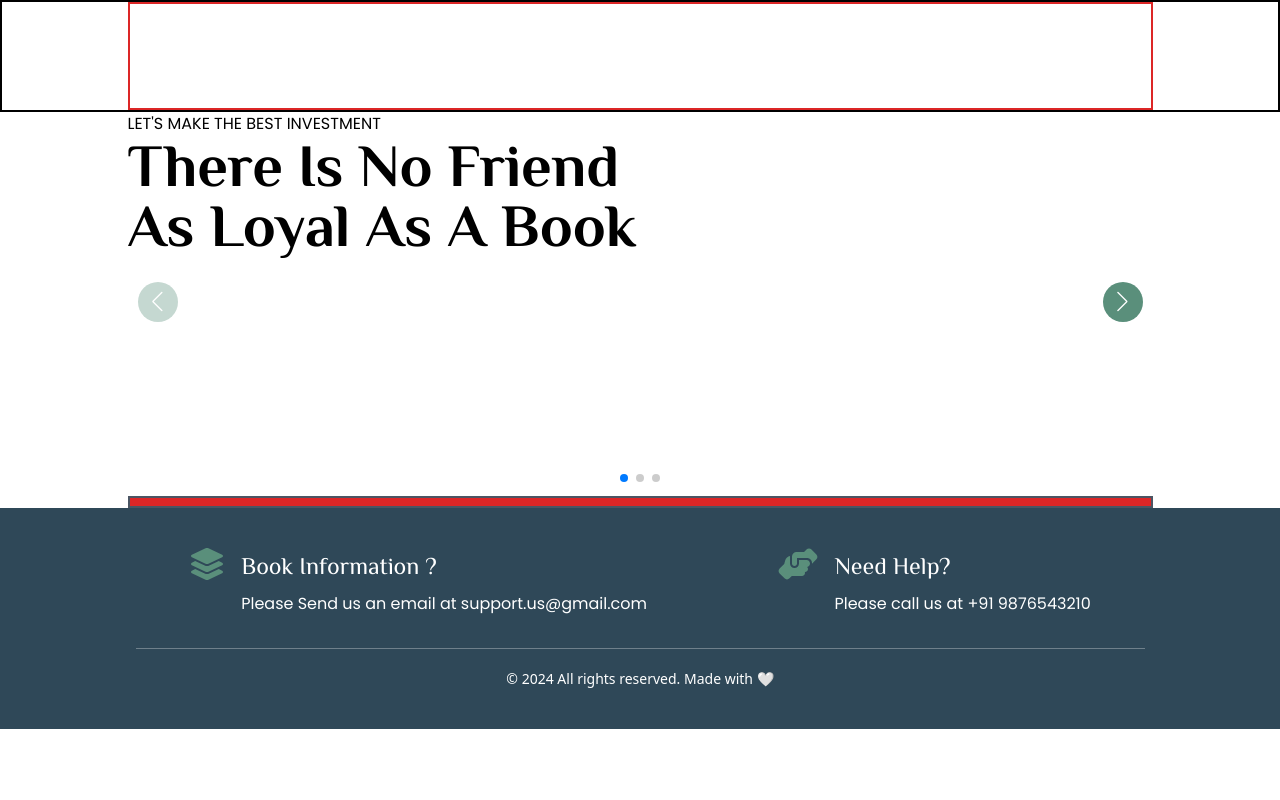
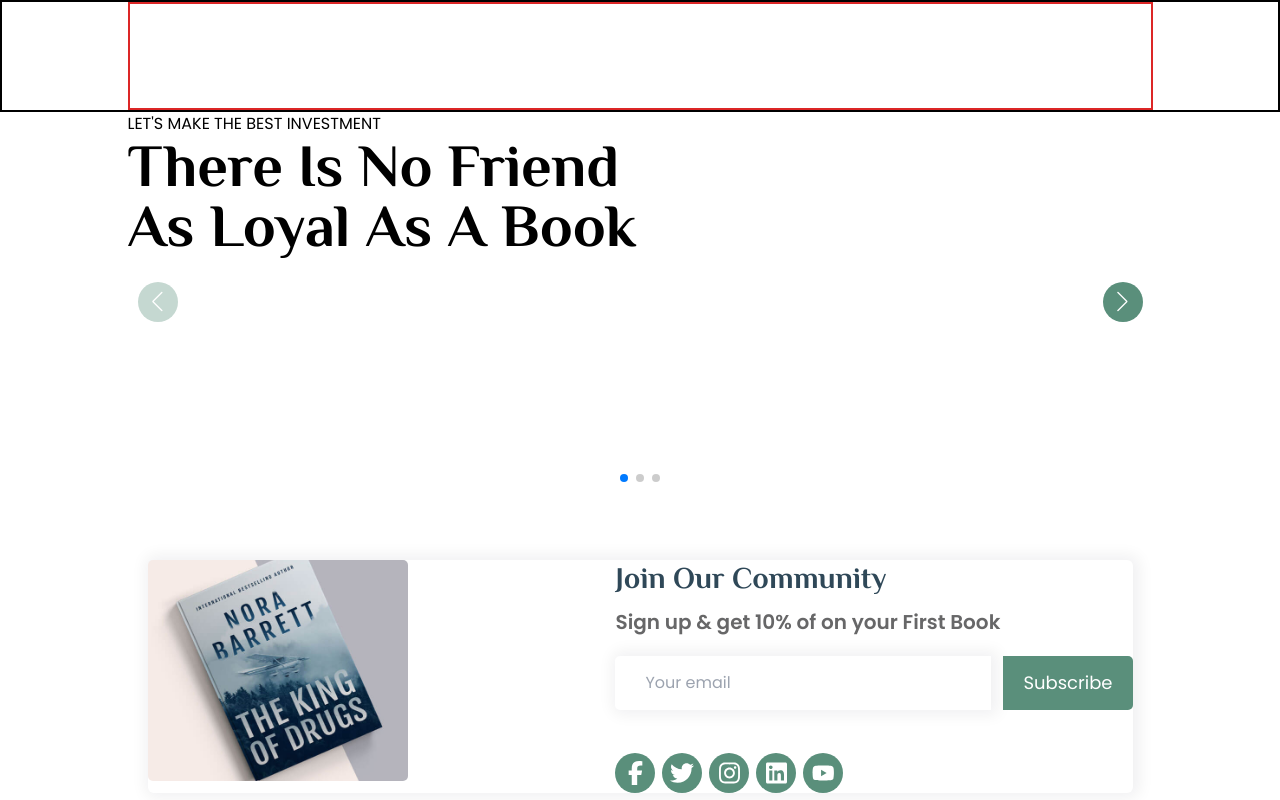
Before and after one commit to Anonymous777-ind/BookBazaar, a React (Vite) app in the folder Frontend/: page / in a window 1280 px wide. Shown: the top 800 px of the page. Built offline with nearby package versions, Linux system fonts and the light colour scheme.

Commit message:
file added

```diff
--- a/Frontend/src/components/Joinus.jsx
+++ /dev/null
@@ -1,20 +0,0 @@
-import React from 'react'
-
-// import coverImage from "../assets/uploads/cover1.jpg"
-
-function Joinus() {
-    return (
-        <section className='container mx-auto'>
-            <div className="inner w-full border-2 border-gray-600 bg-white bg-cover">
-                <div className="bg-coverImage h-auto w-auto bg-cover border-4  border-red-600">
-                    {/* <img className='h-2/6 w-[20%] text-center' src={coverImage} alt="book" /> */}
-                </div>
-                <div className="right-inner">
-                    <h1></h1>
-                </div>
-            </div>
-        </section>
-    )
-}
-
-export default Joinus
--- a/Frontend/src/components/Layout.jsx
+++ b/Frontend/src/components/Layout.jsx
@@ -3,7 +3,7 @@ import Footer from "./Footer";
 import Header from "./Header";
 import Carousel from "./Carousel/Carousel";
 import {Outlet} from "react-router-dom"
-import Joinus from "./Joinus";
+import Joinus from "./join/Joinus";
 
 function Layout() {
   return (
--- /dev/null
+++ b/Frontend/src/components/join/Joinus.css
@@ -0,0 +1,59 @@
+section {
+    padding: 0 20px; /* Adjust as needed */
+}
+.bgimg{
+    background-image: url('../../assets/uploads/cover1.jpg');
+    background-position: 50%;
+    background-repeat: no-repeat;
+    background-size: cover;
+    border-radius: 5px;
+    height: 221px;
+    width: 260px;
+
+}
+form{
+    display:block;
+    margin-top: 0em;
+
+}
+form .input input{
+    border: 0;
+    border-bottom-left-radius: 5px;
+    border-top-left-radius: 5px;
+    outline: none;
+    box-shadow: 2px 0 15px 5px rgba(1, 6, 33, .06);
+    padding: 15px 30px;
+    width: 100%;
+    max-width: 100%;
+}
+form{
+     width: auto;
+    height: auto;
+
+}
+.input{
+    display: flex;
+    box-sizing: border-box;
+}
+form .input button {
+    border-bottom-right-radius: 5px !important;
+    border-top-right-radius: 5px !important;
+    border-radius: 0;
+    padding: 0px 20px;
+    max-width: 200px;
+    max-height: auto;
+}
+.social-icons li{
+    display: flex;
+    width: 40px;
+    height: 40px;
+    border-radius: 50%;
+    justify-content: center;
+    margin-top: 23px !important;
+}
+.social-icons {
+    display: flex;
+    gap: 7px;
+    align-items: center;
+    justify-content: flex-start;
+}
--- /dev/null
+++ b/Frontend/src/components/join/Joinus.jsx
@@ -0,0 +1,61 @@
+import React from 'react';
+import './Joinus.css'; // Import CSS file
+import { FontAwesomeIcon } from "@fortawesome/react-fontawesome";
+
+import { faFacebookF } from '@fortawesome/free-brands-svg-icons';
+import { faTwitter } from '@fortawesome/free-brands-svg-icons';
+import { faInstagram } from '@fortawesome/free-brands-svg-icons';
+import { faLinkedin } from '@fortawesome/free-brands-svg-icons';
+import { faYoutube } from '@fortawesome/free-brands-svg-icons';
+
+function Joinus() {
+    return (
+        <section className='container mx-auto my-16  ' >
+           <div className="rounded-md container  mx-auto w-full sm:max-w-3xl lg:max-w-5xl flex flex-col sm:flex-row justify-center lg:justify-between gap-10 shadow-shadow h-auto xs:px-2 xs:py-3">
+                <div className="image-wrapper">
+                    <div className="bgimg "></div>
+                </div>
+                <div className="subscribe-content">
+                    <h1 className='font-custom-heading text-3xl font-bold text-custom-blue'>Join Our Community</h1>
+                    <p className='text-custom-gray my-3 text-xl w-full font-semibold font-custom-sub-heading-para'>Sign up & get 10% of on your First Book</p>
+                    <form action="">
+                        <div className="input my-5 xs:flex-col gap-3">
+                            <input className=' text-custom-gray font-custom-sub-heading-para leading-normal' type="mail" placeholder='Your email' required />
+                            <button className='btn text-white font-custom-sub-heading-para text-lg px-10 bg-custom-green  xs:rounded-full xs:inline-block xs:text-lg xs:text-center xs:mx-auto ' type="submit">Subscribe</button>
+                        </div>
+
+                    </form>
+                    <ul className='social-icons'>
+                        <li style={{ backgroundColor: '#5a8f7b' }}>
+                            <button onClick={() => window.open("https://www.facebook.com", "_blank")}>
+                            <FontAwesomeIcon icon={faFacebookF} size="xl" style={{color: "#ffffff",}} />
+                            </button>
+                        </li>
+                        <li style={{ backgroundColor: '#5a8f7b' }}>
+                            <button onClick={() => window.open("https://www.twitter.com", "_blank")}>
+                                <FontAwesomeIcon icon={faTwitter} size="xl" style={{ color: "#ffffff" }} />
+                            </button>
+                        </li>
+                        <li style={{ backgroundColor: '#5a8f7b' }}>
+                            <button onClick={() => window.open("https://www.instagram.com", "_blank")}>
+                                <FontAwesomeIcon icon={faInstagram} size="xl" style={{ color: "#ffffff" }} />
+                            </button>
+                        </li>
+                        <li style={{ backgroundColor: '#5a8f7b' }}>
+                            <button onClick={() => window.open("https://www.linkedin.com", "_blank")}>
+                                <FontAwesomeIcon icon={faLinkedin} size="xl" style={{ color: "#ffffff" }} />
+                            </button>
+                        </li>
+                        <li style={{ backgroundColor: '#5a8f7b' }}>
+                            <button onClick={() => window.open("https://www.youtube.com", "_blank")}>
+                                <FontAwesomeIcon icon={faYoutube} size="lg" style={{ color: "#ffffff" }} />
+                            </button>
+                        </li>
+                    </ul>
+                </div>
+            </div>
+        </section>
+    );
+}
+
+export default Joinus;
--- a/Frontend/tailwind.config.js
+++ b/Frontend/tailwind.config.js
@@ -10,6 +10,7 @@ export default {
         "custom-blue": "#2f4858",
         "custom-green": "#5a8f7b",
         "custom-gray": "#676768",
+
       },
 
       fontFamily: {
@@ -32,9 +33,10 @@ export default {
 
         '2xl': '1537px'
       },
-      backgroundImage: {
-        'coverImage' : "url('./src/assets/uploads/cover1.jpg')"
-      }
+     boxShadow:{
+      'shadow' : '2px 0 15px 5px rgba(1, 6, 33, .06)'
+     }
+
     },
   },
   plugins: [],
```
